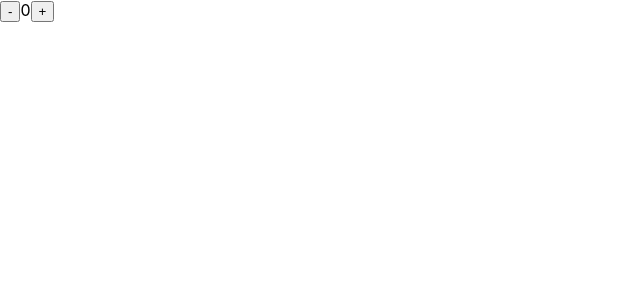
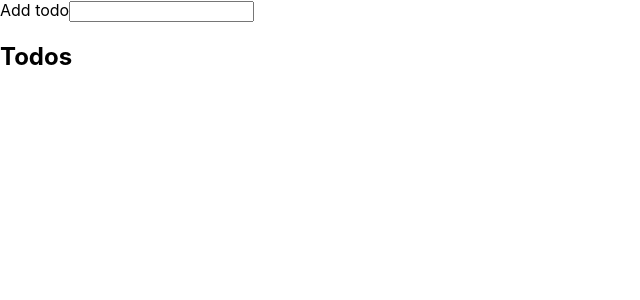
Before and after one commit to adam-ja/react-hooks-explained, a React (Create React App) app: page /use-reducer-example in a window 1280 px wide. Shown: the top 300 px of the page, without its empty margins (0-640 px from the left). Built offline with nearby package versions, Linux system fonts and the light colour scheme.

Commit message:
feat: Complete useReducer tutorial
https://www.youtube.com/watch?v=kK_Wqx3RnHk&list=PLZlA0Gpn_vH8EtggFGERCwMY5u5hOjf-h&ab_channel=WebDevSimplified

```diff
--- /dev/null
+++ b/src/Todo.jsx
@@ -0,0 +1,35 @@
+import { ACTIONS } from "./UseReducerExample";
+
+export function newTodo(name) {
+    return {
+        id: Date.now(),
+        name: name,
+        complete: false,
+    }
+}
+
+export default function Todo({ todo, dispatch }) {
+    return (
+        <div>
+            <span style={{ color: todo.complete ? '#AAA' : '#000' }}>
+                {todo.name}
+            </span>
+            <button
+                onClick={() => dispatch({
+                    type: ACTIONS.TOGGLE_TODO,
+                    payload: { id: todo.id}
+                })}
+            >
+                Toggle
+            </button>
+            <button
+                onClick={() => dispatch({
+                    type: ACTIONS.DELETE_TODO,
+                    payload: { id: todo.id}
+                })}
+            >
+                Delete
+            </button>
+        </div>
+    );
+};
--- a/src/UseReducerExample.jsx
+++ b/src/UseReducerExample.jsx
@@ -1,37 +1,74 @@
-import { useReducer } from "react";
+import { useReducer, useState } from "react";
+import Todo, { newTodo } from "./Todo";
 
-const ACTIONS = {
-    INCREMENT: 'increment',
-    DECREMENT: 'decrement'
+export const ACTIONS = {
+    ADD_TODO: 'add-todo',
+    TOGGLE_TODO: 'toggle-todo',
+    DELETE_TODO: 'delete-todo',
 };
 
-function reducer(state, action) {
+/*
+ * Reducers allow us to manage more complex state, and/or do more complex things with it. Also, since the state can only
+ * be updated via the single reducer function, it's easier to keep track of all the possible things that can be done to
+ * the state.
+ *
+ * The reducer function takes two arguments: the current state, and the action that was dispatched.
+ */
+function reducer(todos, action) {
     switch (action.type) {
-        case ACTIONS.INCREMENT:
-            return {count: state.count + 1};
-        case ACTIONS.DECREMENT:
-            return {count: state.count - 1};
+        case ACTIONS.ADD_TODO:
+            return [...todos, newTodo(action.payload.name)];
+        case ACTIONS.TOGGLE_TODO:
+            return todos.map(todo => {
+                if (todo.id === action.payload.id) {
+                    return { ...todo, complete: !todo.complete };
+                }
+
+                return todo;
+            });
+        case ACTIONS.DELETE_TODO:
+            return todos.filter(todo => todo.id !== action.payload.id);
         default:
-            return state;
+            // Alternatively, we could throw an error here
+            return todos;
     }
 }
 
 export default function UseReducerExample() {
-    const [state, dispatch] = useReducer(reducer, {count: 0})
+    /*
+     * Similar to useState, useReducer returns an array with two elements. The first is the current state, and the
+     * second is the dispatch function. We can call this dispatch function anywhere we want to update the state. It
+     * takes a single argument, which is the action to dispatch. The action is an object with a type property, which
+     * tells the reducer what we're trying to do, and then any other properties required to perform the action. A common
+     * practice is to wrap these other properties in a payload object.
+     */
+    const [todos, dispatch] = useReducer(reducer, []);
+    const [name, setName] = useState('');
 
-    function decrement() {
-        dispatch({ type: ACTIONS.DECREMENT });
-    }
-
-    function increment() {
-        dispatch({ type: ACTIONS.INCREMENT });
+    function handleSubmit(e) {
+        // Prevent the page from refreshing on submit
+        e.preventDefault();
+        dispatch({
+            type: ACTIONS.ADD_TODO,
+            payload: { name: name },
+        });
+        setName('');
     }
 
     return (
         <>
-            <button onClick={decrement}>-</button>
-            <span>{state.count}</span>
-            <button onClick={increment}>+</button>
+            <form onSubmit={handleSubmit}>
+                <label>Add todo</label>
+                <input type="text" value={name} onChange={e => setName(e.target.value)}/>
+            </form>
+            <h2>Todos</h2>
+            {todos.map(todo => {
+                /*
+                 * Another advantage of reducers is that we can pass the single dispatch function into any component
+                 * that needs to manage the state, rather than needing a separate prop for each action.
+                 */
+                return <Todo key={todo.id} todo={todo} dispatch={dispatch} />
+            })}
         </>
     );
 }
```
